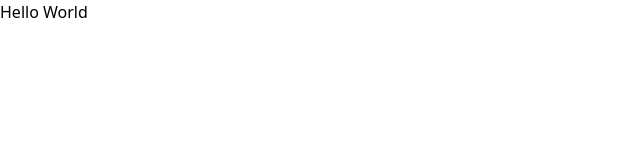
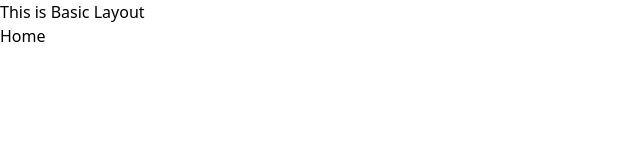
Before and after one commit to mtayyabrawan/notestracker, a React (Vite) app: page / in a window 1280 px wide. Shown: the top 160 px of the page, without its empty margins (0-640 px from the left). Built offline with nearby package versions, Linux system fonts and the light colour scheme.

Commit message:
feat: integrated BasicRouter for improved routing in App component

```diff
--- a/src/App.tsx
+++ b/src/App.tsx
@@ -1,5 +1,7 @@
+import BasicRouter from "./routers/BasicRouter.route";
+
 function App() {
-  return <h1>Hello World</h1>;
+  return <BasicRouter />;
 }
 
 export default App;
--- /dev/null
+++ b/src/routers/BasicRouter.route.tsx
@@ -0,0 +1,37 @@
+import { Route, Routes } from "react-router";
+import BasicLayout from "../BasicLayout";
+import AuthLayout from "../AuthLayout";
+import Home from "../pages/Home";
+import About from "../pages/About";
+import Login from "../pages/auth/Login";
+import Register from "../pages/auth/Register";
+import NotFound from "../pages/NotFound";
+import ForgotPassword from "../pages/auth/ForgotPassword";
+import Contact from "../pages/Contact";
+import PrivacyPolicy from "../pages/PrivacyPolicy";
+import TermsAndConditions from "../pages/TermsAndConditions";
+
+function BasicRouter() {
+  return (
+    <Routes>
+      <Route element={<BasicLayout />}>
+        <Route index element={<Home />} />
+        <Route path="about" element={<About />} />
+        <Route path="contact" element={<Contact />} />
+        <Route path="privacy-policy" element={<PrivacyPolicy />} />
+        <Route path="terms-and-conditions" element={<TermsAndConditions />} />
+      </Route>
+      <Route path="*" element={<NotFound />} />
+      <Route path="auth">
+        <Route index element={<NotFound />} />
+        <Route element={<AuthLayout />}>
+          <Route path="login" element={<Login />} />
+          <Route path="register" element={<Register />} />
+          <Route path="forgot-password" element={<ForgotPassword />} />
+        </Route>
+      </Route>
+    </Routes>
+  );
+}
+
+export default BasicRouter;
```
